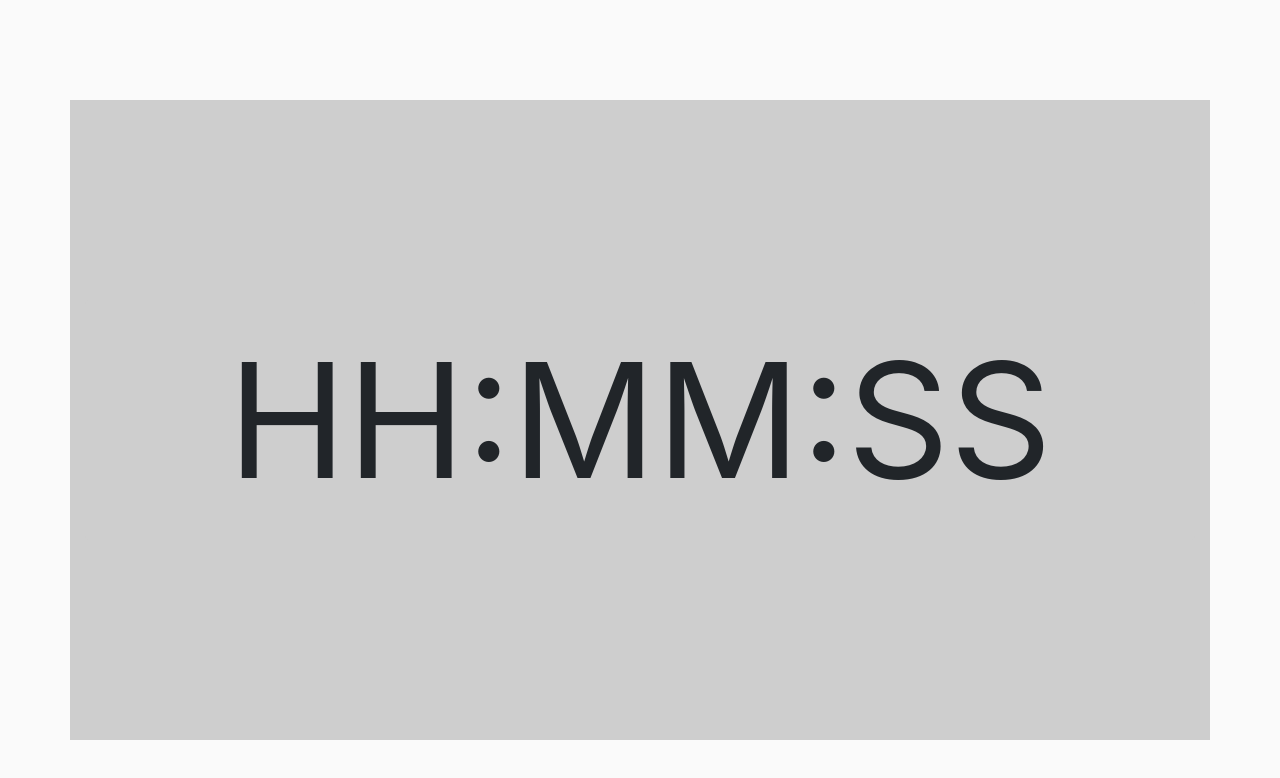
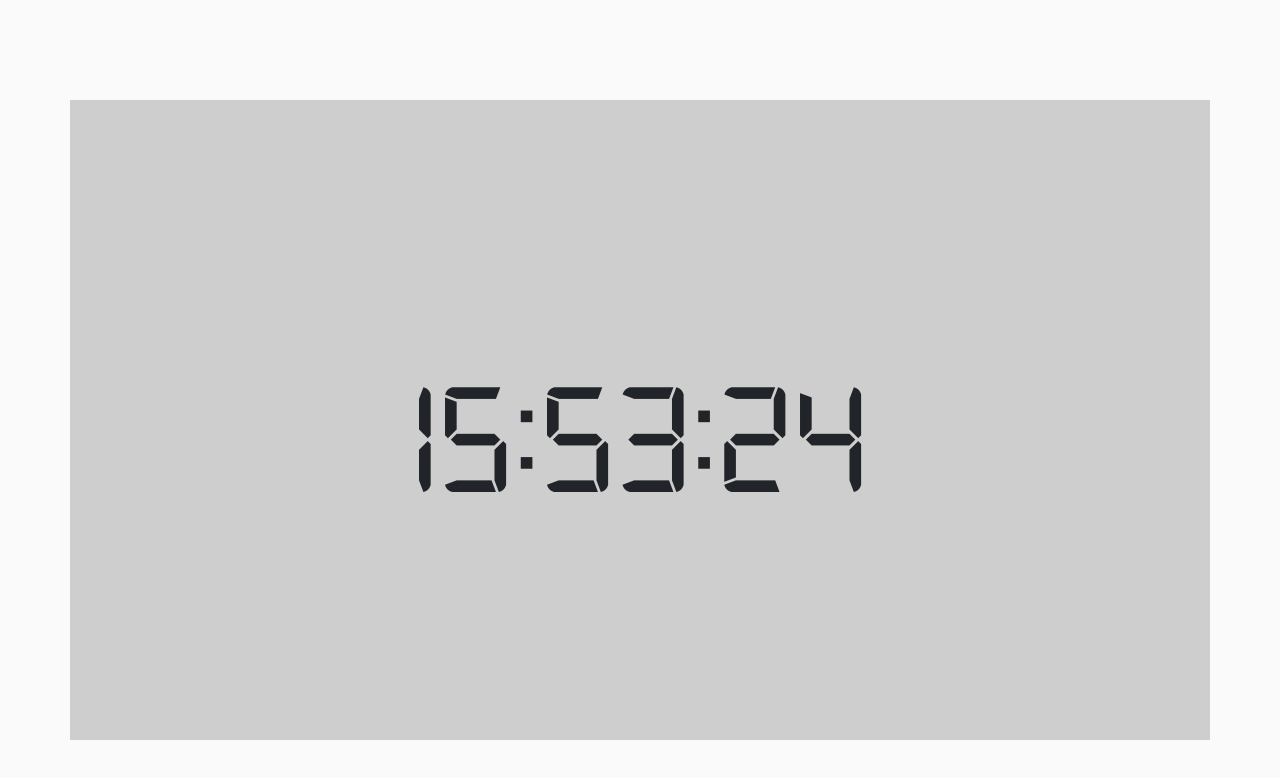
Before and after one commit to Desturx/Interfaz-Frigo, a plain HTML site: page cliente/interfaz/index.html in a window 1280 px wide. Drawn offline with nearby package versions, Linux system fonts and the light colour scheme.

Commit message:
Pantalla inicial con reloj funcionando

```diff
--- a/cliente/interfaz/index.html
+++ b/cliente/interfaz/index.html
@@ -28,7 +28,7 @@
 
 	<!-- NUESTROS SCRIPTS -->
 	<script>
-		//mostrarHora();
+		mostrarHora();
 	</script>
 	<!-- JAVASCRIPT BOOSTRAP -->
 	<script src="https://code.jquery.com/jquery-3.5.1.slim.min.js" integrity="sha384-DfXdz2htPH0lsSSs5nCTpuj/zy4C+OGpamoFVy38MVBnE+IbbVYUew+OrCXaRkfj" crossorigin="anonymous"></script>
--- a/cliente/interfaz/javascript.js
+++ b/cliente/interfaz/javascript.js
@@ -26,3 +26,29 @@ frigo.on("refrigeradorPuerta", function (abierta) {
     console.log("Puerta:", abierta);
     frigo.refrigeradorLuz = abierta;
 });
+
+
+function mostrarHora() {
+    var tiempo = new Date();
+    var h = tiempo.getHours();
+    var m = tiempo.getMinutes();
+    var s = tiempo.getSeconds();
+
+    if(h == 0) {
+        h = 24
+    }
+
+    if(h > 24) {
+        h = h - 24;
+    }
+
+    if(h < 10) { h = "0" + h; }
+
+    if(m < 10) { m = "0" + m; }
+
+    if(s < 10) { s = "0" + s; }
+    var hora = h + ":" + m + ":" + s;
+    document.getElementById("horaReloj").innerHTML = hora; // este no funciona en firefox, por eso se usab también la de abajo
+    document.getElementById("horaReloj").textContent = hora;
+    setTimeout(mostrarHora, 1000);
+}
--- a/cliente/interfaz/style.css
+++ b/cliente/interfaz/style.css
@@ -1,3 +1,8 @@
+@font-face {
+    font-family: 'Reloj';
+    src: url('fuentes/digital-7.ttf') format('truetype');
+}
+
 body {
     background-color: #fafafa;
 }
@@ -13,4 +18,6 @@ body {
     text-align: center;
     font-size: 10em;
     border: none;
+    font-family: 'Reloj';
+
 }
```
Also changed, not shown: cliente/interfaz/fuentes/digital-7.ttf (added).
